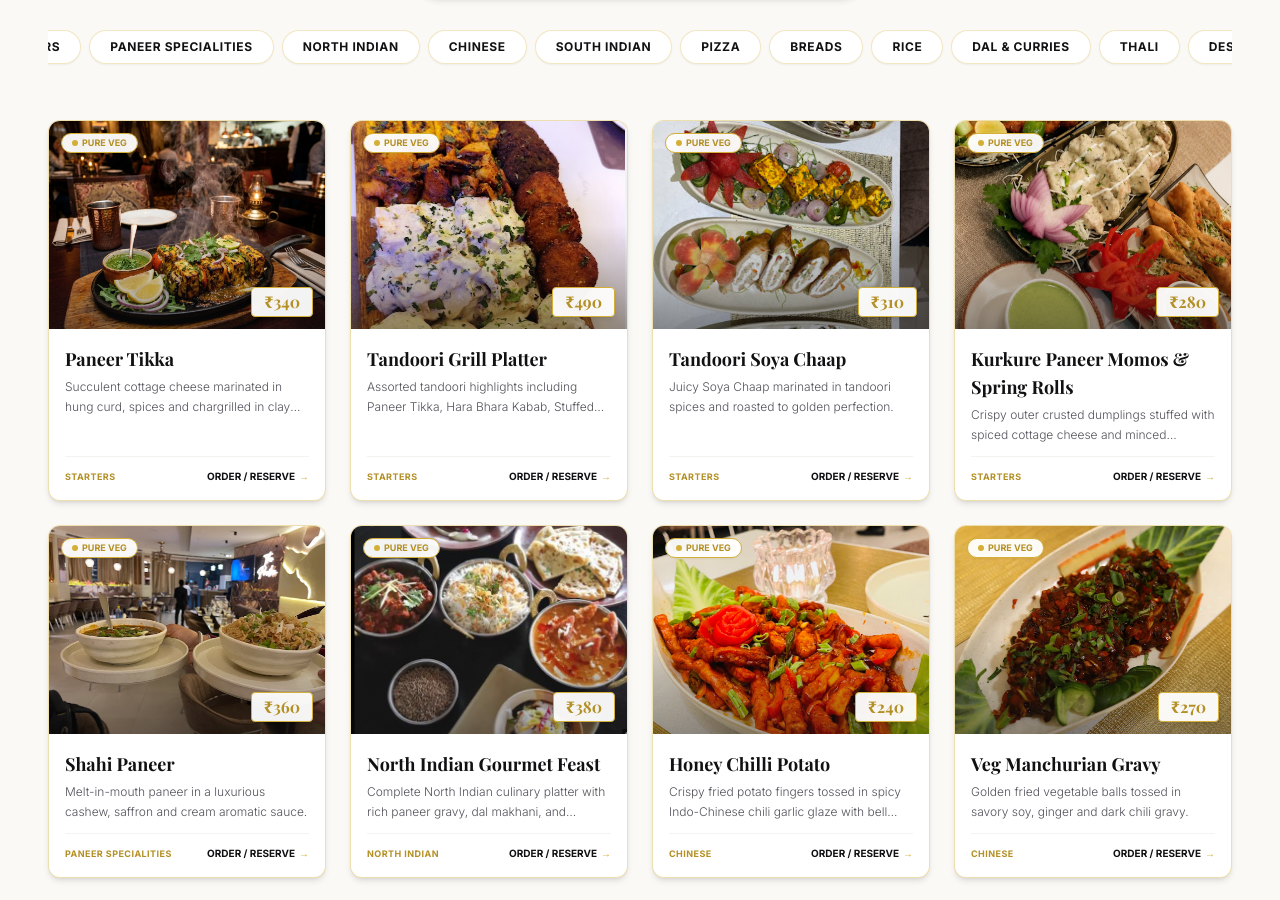
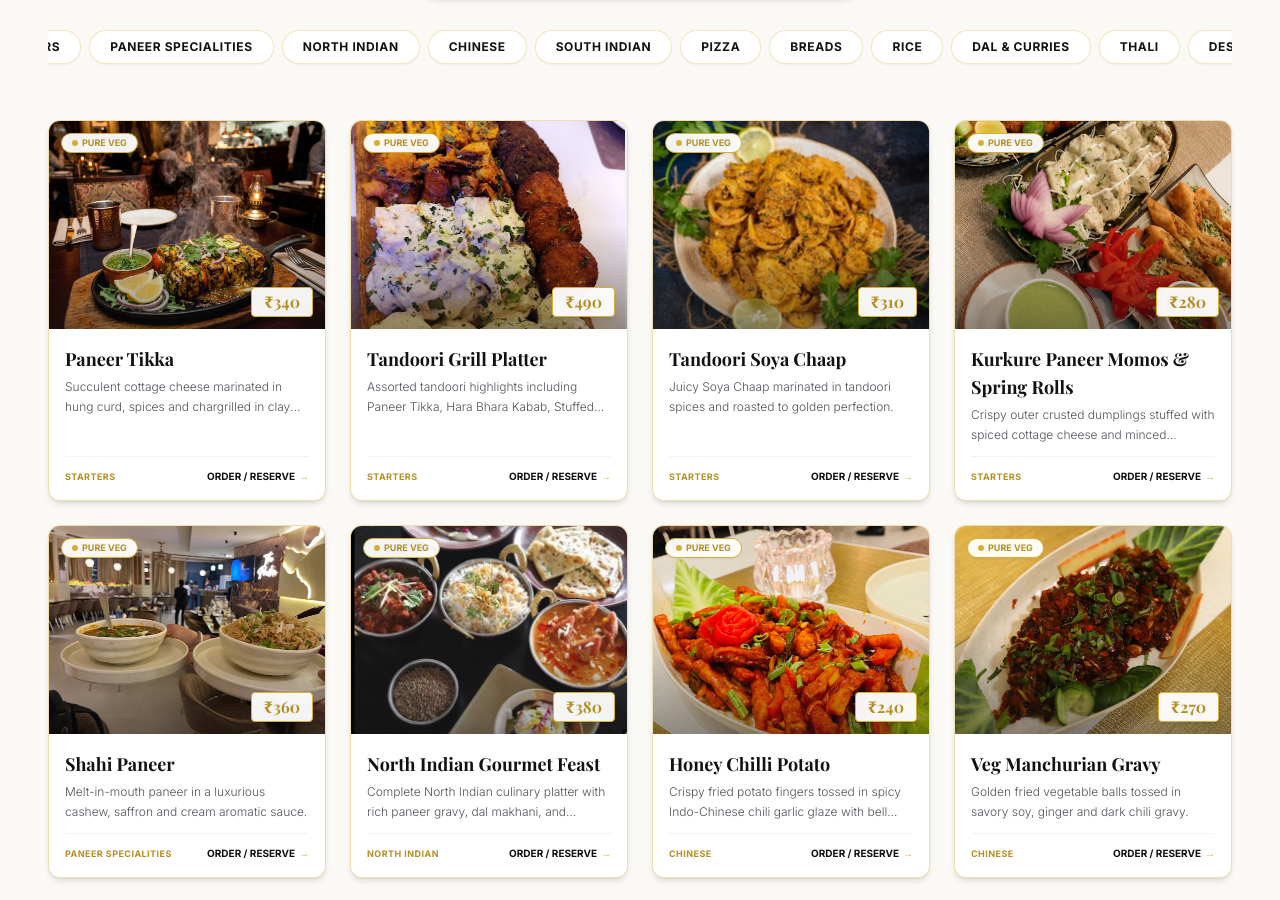
Before and after one commit to sumitxcman/The-pavitra, a Next.js app: page / in a window 1280 px wide. Shown: the part 3616-4516 px from the top of the page. Built offline with nearby package versions, Linux system fonts and the light colour scheme; a web font is replaced by a local one.

Commit message:
feat: Add new user-provided image for Tandoori Soya Chaap

```diff
--- a/src/data/menuData.ts
+++ b/src/data/menuData.ts
@@ -47,7 +47,7 @@ export const MENU_ITEMS: MenuItem[] = [
     category: 'Starters',
     price: 310,
     description: 'Juicy Soya Chaap marinated in tandoori spices and roasted to golden perfection.',
-    image: '/images/tandoori-starters-oval.png',
+    image: '/images/tandoori-soya-chaap-new.png',
     isVegetarian: true,
     isChefSpecial: true,
     isPopular: true,
```
Also changed, not shown: public/images/tandoori-soya-chaap-new.png (added).
